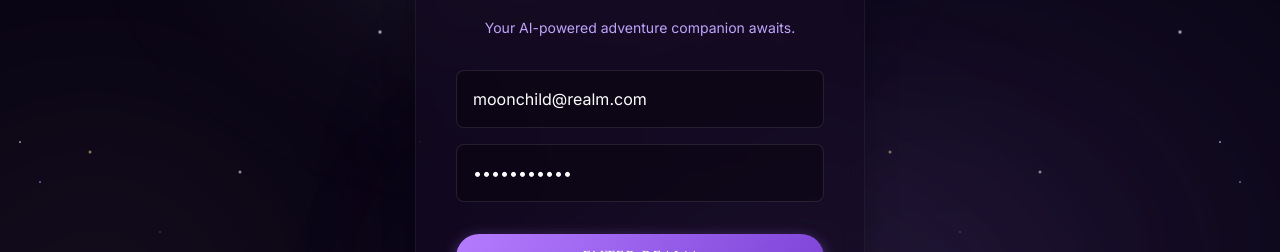
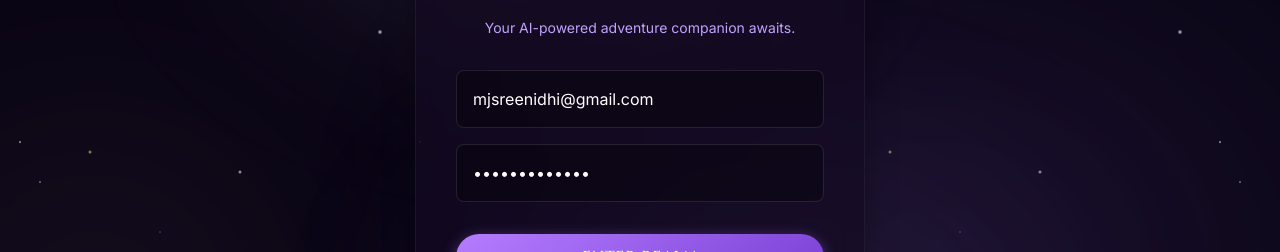
Before and after one commit to mjsreenidhi-netizen/lunaaipa, a Next.js app: page /login in a window 1280 px wide. Shown: the part 277-529 px from the top of the page. Built offline with nearby package versions, Linux system fonts and the light colour scheme.

Commit message:
chore: set default login credentials for testing

```diff
--- /dev/null
+++ b/create_account.js
@@ -0,0 +1,23 @@
+const { createClient } = require('@supabase/supabase-js');
+
+const supabaseUrl = 'https://jkfstcaaufhkjzmjhtvk.supabase.co';
+const supabaseKey = 'eyJhbGciOiJIUzI1NiIsInR5cCI6IkpXVCJ9.eyJpc3MiOiJzdXBhYmFzZSIsInJlZiI6ImprZnN0Y2FhdWZoa2p6bWpodHZrIiwicm9sZSI6ImFub24iLCJpYXQiOjE3NzE3NzczNTMsImV4cCI6MjA4NzM1MzM1M30.ESXhF2sJaoEsAfvOiKOvAfbnEK9E2rYVYyJmWSozoMk';
+const supabase = createClient(supabaseUrl, supabaseKey);
+
+async function createAccount() {
+  console.log("Attempting to sign up...");
+  const { data, error } = await supabase.auth.signUp({
+    email: 'mjsreenidhi@gmail.com',
+    password: 'Sreenidhi@123',
+  });
+
+  if (error) {
+    console.error("Sign up failed with error:");
+    console.error(error);
+  } else {
+    console.log("Sign up successful!");
+    console.log("Session:", data.session ? "Yes" : "No");
+  }
+}
+
+createAccount();
--- a/src/components/auth/EmailSignInForm.tsx
+++ b/src/components/auth/EmailSignInForm.tsx
@@ -4,8 +4,8 @@ import { useState } from "react";
 import { createClient } from "@/lib/supabase/client";
 
 export function EmailSignInForm() {
-  const [email, setEmail] = useState("moonchild@realm.com");
-  const [password, setPassword] = useState("password123");
+  const [email, setEmail] = useState("mjsreenidhi@gmail.com");
+  const [password, setPassword] = useState("Sreenidhi@123");
   const [isLoading, setIsLoading] = useState(false);
   const [error, setError] = useState<string | null>(null);
 
```
